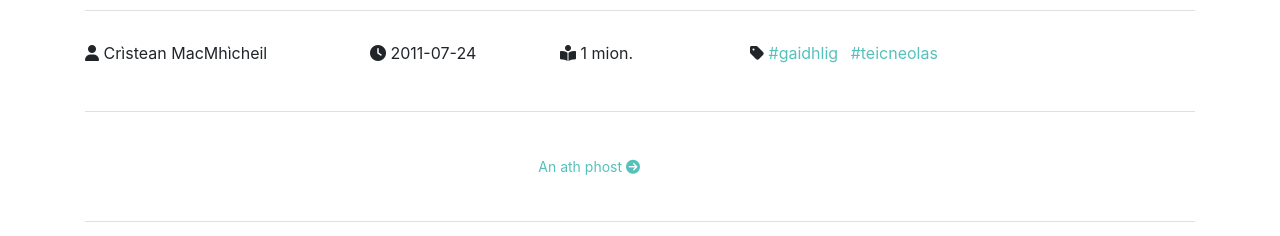
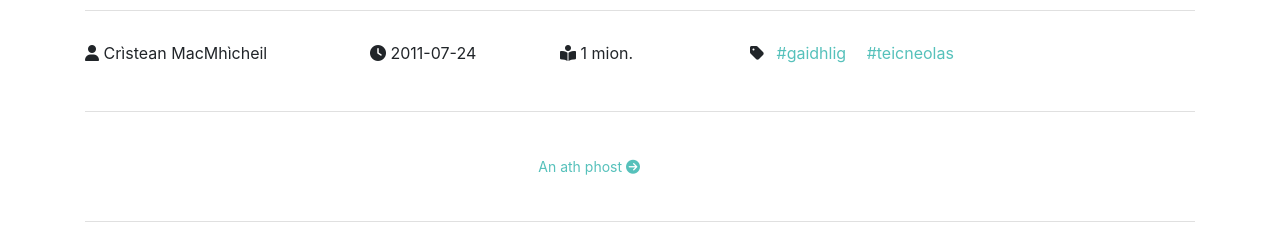
Before and after one commit to criomagan/criomagan.github.io, a Jekyll site: the page built from _posts/2011-07-24-stracan-ann-am-mac-os-x-lion.md, in a window 1280 px wide. Shown: the part 625-861 px from the top of the page. Built offline with Jekyll 4.4.1, drawn with Linux system fonts in a browser that asks for light colours; nearby versions of some CDN libraries; comment, search, counter and statistics services are not loaded.

Commit message:
Update post.html

```diff
--- a/_layouts/post.html
+++ b/_layouts/post.html
@@ -37,7 +37,7 @@
       </div>
       <div class="col-md-5">
         <i class="fa fa-tag"></i> {% for category in page.categories %}
-          <a class="post-category-link" href="{{ site.baseurl }}/roinn-seorsa/{{ category }}">
+          <span><a class="post-category-link" href="{{ site.baseurl }}/roinn-seorsa/{{ category }}"></span>
             #{{ category }}
           </a>
         {% endfor %}
```
